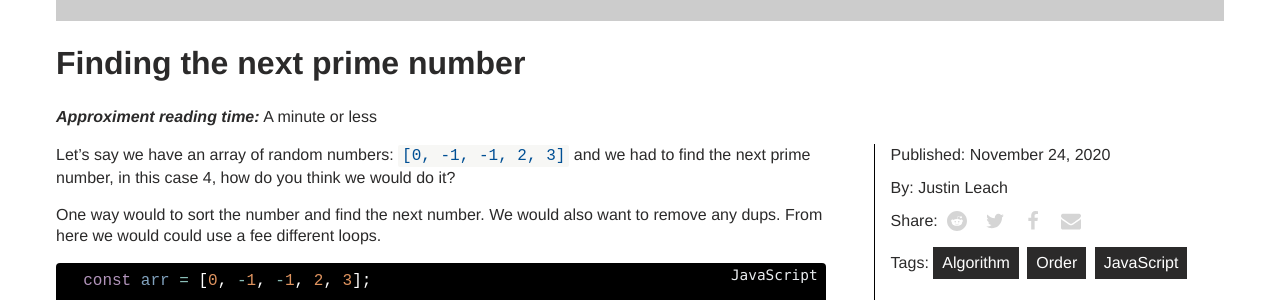
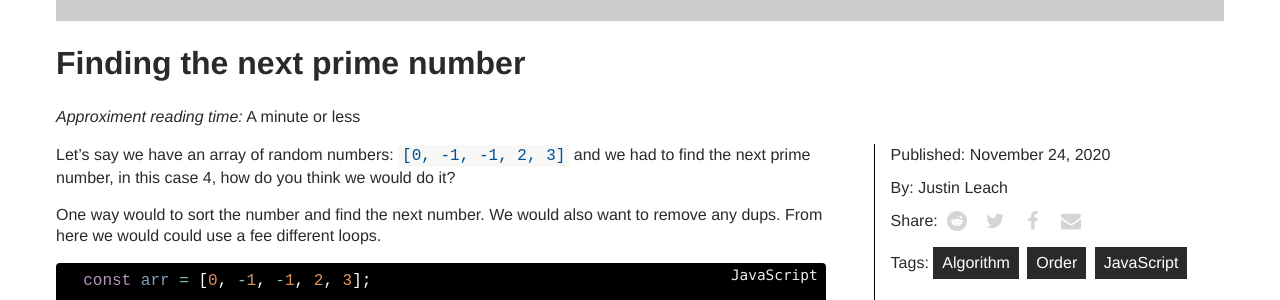
Before and after one commit to leachjustin18/functionalityandreason, a Jekyll site: the page built from _posts/2020-11-24-finding-next-value.md, in a window 1280 px wide. Shown: the part 279-579 px from the top of the page. Built offline with Jekyll 4.4.1, drawn with Linux system fonts in a browser that asks for light colours; some web fonts are replaced.

Commit message:
Remove uneeded specific styles

```diff
--- a/_layouts/post.html
+++ b/_layouts/post.html
@@ -8,10 +8,10 @@
     position: relative;
   }
 
-  .table code.highlighter-rouge,
+  .table .highlighter-rouge,
   kbd,
-  li code.highlighter-rouge,
-  p code.highlighter-rouge {
+  li .highlighter-rouge,
+  p .highlighter-rouge {
     color: #004F94;
     font-size: 1rem;
     background-color: #f7f7f5;
@@ -20,7 +20,7 @@
     word-break: break-word;
   }
 
-  .table code.highlighter-rouge {
+  .table .highlighter-rouge {
     background-color: transparent;
   }
 
@@ -61,12 +61,12 @@
     margin: 0;
   }
 
-  .rouge-table td.gutter {
+  .rouge-table .gutter {
     padding-right: 0.5rem;
     border-right: 1px solid #adb5bd;
   }
 
-  .rouge-table td.code {
+  .rouge-table .code {
     padding-left: 0.5rem;
   }
 
@@ -357,7 +357,7 @@
     <h1>{{ page.title }}</h1>
 
     <div>
-      <em><strong>Approximent reading time:</strong></em>
+      <em>Approximent reading time:</em>
       {% assign words = content | number_of_words %} {% if words < 181 %} A
       minute or less {% else %} {{ words | divided_by:180 }} minutes {% endif %}
     </div>
```
